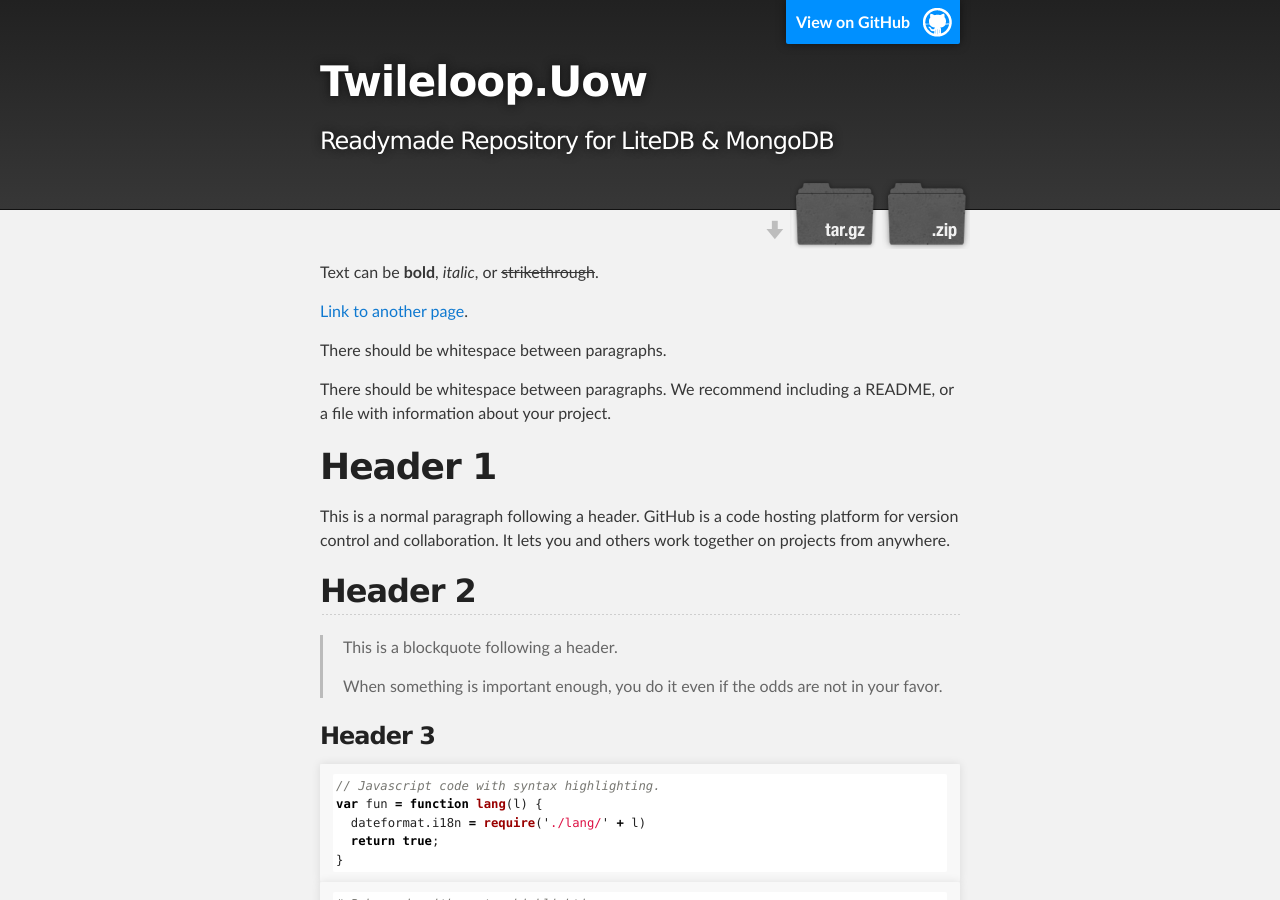
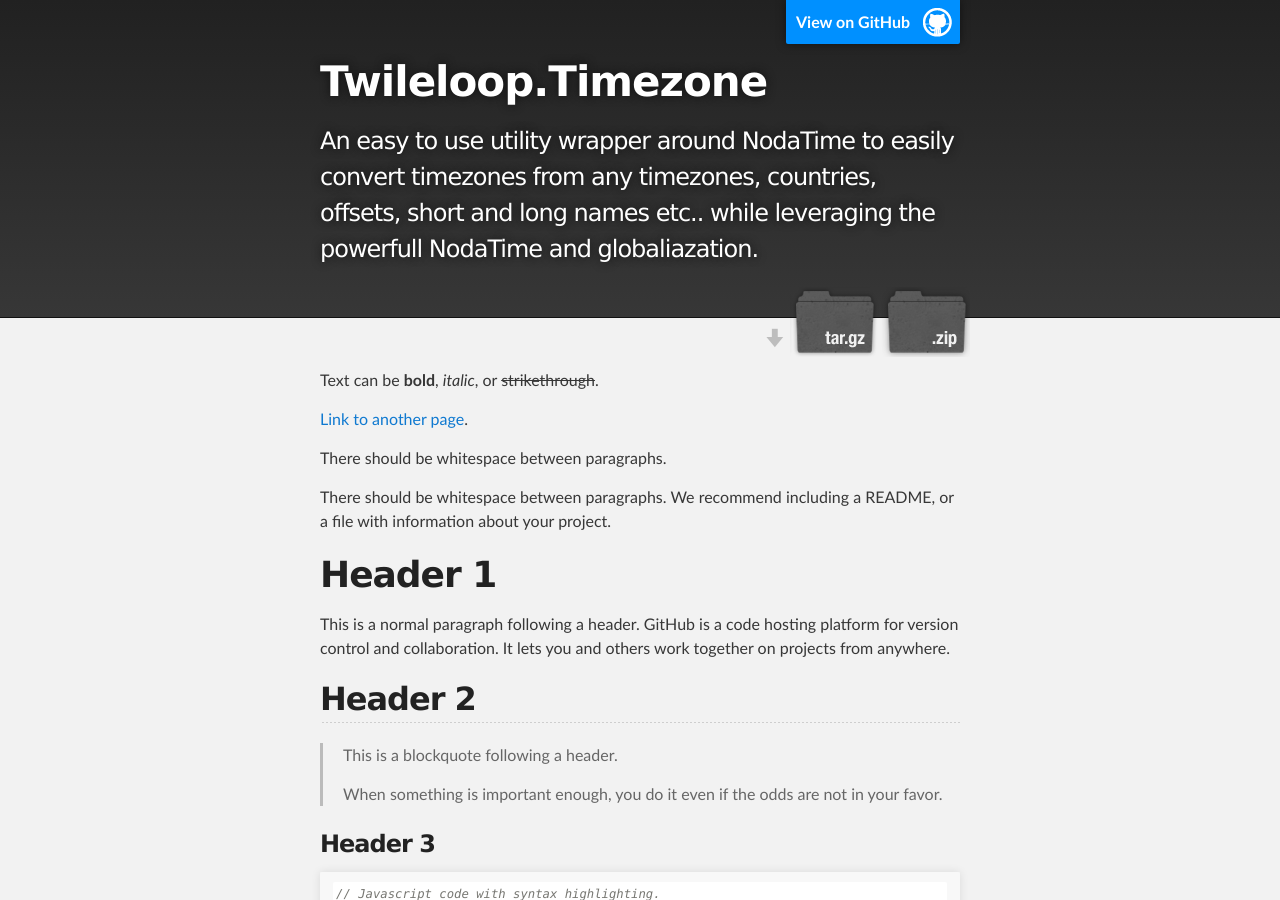
Before and after one commit to sangeethnandakumar/Twileloop.Timezone, a Jekyll site: the page built from doc/index.md, in a window 1280 px wide and 900 px high. Built offline with Jekyll 4.4.1, drawn with Linux system fonts in a browser that asks for light colours; some of the changed text lies outside the part shown.

Commit message:
Update _config.yml

```diff
--- a/doc/_config.yml
+++ b/doc/_config.yml
@@ -1,8 +1,8 @@
-title: Twileloop.Uow
-description: "Readymade Repository for LiteDB & MongoDB"
+title: Twileloop.Timezone
+description: "An easy to use utility wrapper around NodaTime to easily convert timezones from any timezones, countries, offsets, short and long names etc.. while leveraging the powerfull NodaTime and globaliazation."
 show_downloads: true
 google_analytics:
 theme: jekyll-theme-slate
 github:
-  zip_url: https://github.com/sangeethnandakumar/Twileloop.UOW/releases
-  tar_url: https://www.nuget.org/packages/Twileloop.UOW
+  zip_url: https://github.com/sangeethnandakumar/Twileloop.Timezone/releases
+  tar_url: https://www.nuget.org/packages/Twileloop.Timezone
```
